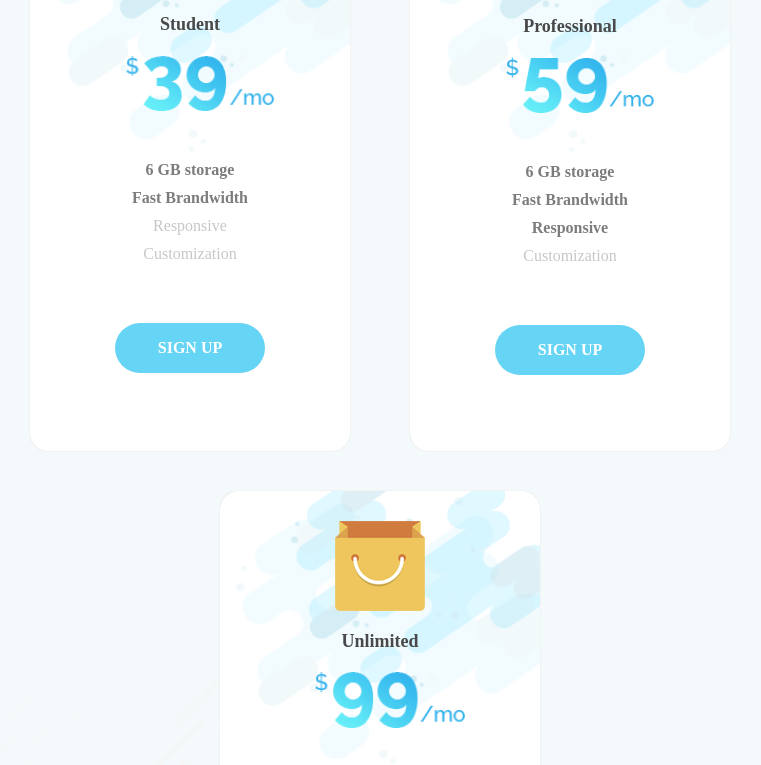
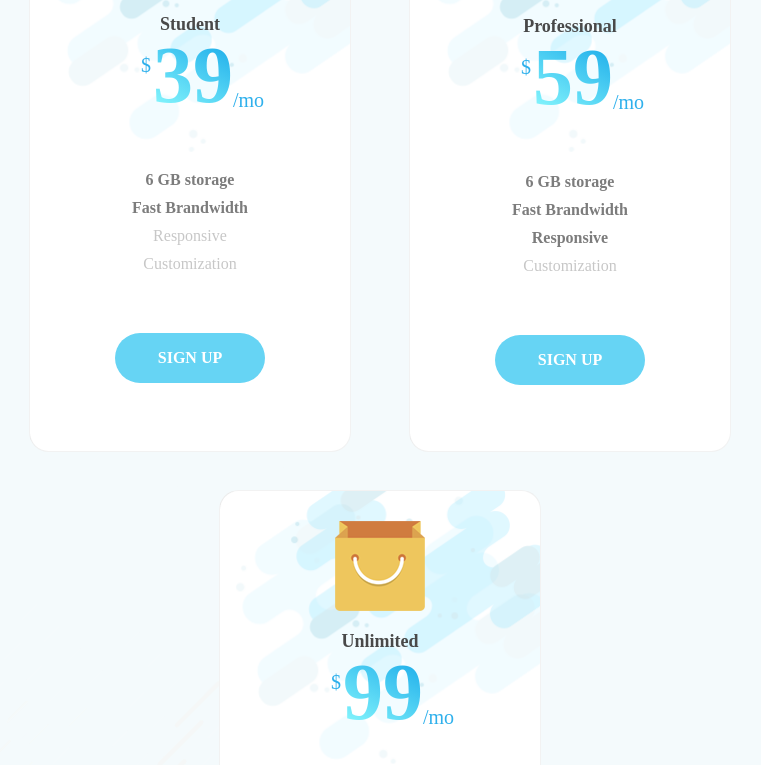
Before and after one commit to vidar22/flabyTest1, a plain HTML site: page web/index.html in a window 1280 px wide. Shown: the part 5535-6300 px from the top of the page, without its empty margins (261-1022 px from the left). Drawn offline with Linux system fonts and the light colour scheme; files whose address does not match are found by name; a web font is replaced by a local one.

Commit message:
Fix pricing

```diff
--- a/web/css/price.css
+++ b/web/css/pricing.css
@@ -1,7 +1,7 @@
 /*#region Price section background*/
 
-.price { background-color: #f4fafc; }
-.price .background {
+.pricing { background-color: #f4fafc; }
+.pricing .background {
     bottom: 0;
     height: 784px;
     background-image: url("../img/6_price/bg.png");
@@ -86,6 +86,34 @@
     min-height: 56px;
 }
 
+.price {
+    margin-top: -25px;
+    margin-left: 25px;
+    font-size: 80px;
+    font-weight: 800;
+
+
+}
+.price span {
+    background-color: #66eff8;
+    background-image: linear-gradient(30deg, #93ffff, #0fa3e7);
+    background-size: 100%;
+    background-position: center;
+    background-clip: text;
+    -webkit-background-clip: text;
+    -moz-background-clip: text;
+    -webkit-text-fill-color: transparent;
+    -moz-text-fill-color: transparent;
+}
+.price sub, .price sup {
+    color: #2eb0ec;
+    font-size: 20px;
+    font-weight: 500;
+}
+.price sub {vertical-align: -5px;}
+.price sup {vertical-align: 30px; margin-right: 2px;}
+
+
 /* Style options */
 .option {
     color: #7c7c7c;
--- a/web/index.html
+++ b/web/index.html
@@ -12,7 +12,7 @@
 		<link rel="stylesheet" href="css/features.css"/>
 		<link rel="stylesheet" href="css/other-services.css"/>
 		<link rel="stylesheet" href="css/feedbacks.css"/>
-		<link rel="stylesheet" href="css/price.css"/>
+		<link rel="stylesheet" href="css/pricing.css"/>
 		<link rel="stylesheet" href="css/footer.css"/>
 	</head>
 
@@ -281,8 +281,8 @@
 			</div>
 		</section>
 
-		<!-- Price Section -->
-		<section class="price">
+		<!-- Pricing Section -->
+		<section class="pricing">
 			<!-- Price Background -->
 			<div class="background"></div>
 
@@ -296,12 +296,16 @@
 
 				<!-- Pricing plans -->
 				<div class="pricing-plans-container">
+
+					<!-- Student Pricing Plan -->
 					<div class="pricing-plan-wrapper">
 						<div class="pricing-plan">
 							<div class="pricing-plan-content">
 								<img src="img/6_price/Book.png" alt="Student pricing plan">
 								<h2>Student</h2>
-								<img class="price-img" src="img/6_price/$39.png" alt="$39 per month">
+								<div class="price">
+									<sup>$</sup><span>39</span><sub>/mo</sub>
+								</div>
 								<div class="options-container">
 									<div class="option">6 GB storage</div>
 									<div class="option">Fast Brandwidth</div>
@@ -314,12 +318,16 @@
 							</div>
 						</div>
 					</div>
+
+					<!-- Professional Pricing Plan -->
 					<div class="pricing-plan-wrapper">
 						<div class="pricing-plan">
 							<div class="pricing-plan-content">
 								<img src="img/6_price/bag.png" alt="Professional pricing plan">
 								<h2>Professional</h2>
-								<img class="price-img" src="img/6_price/$59.png" alt="$59 per month">
+								<div class="price">
+									<sup>$</sup><span>59</span><sub>/mo</sub>
+								</div>
 								<div class="options-container">
 									<div class="option">6 GB storage</div>
 									<div class="option">Fast Brandwidth</div>
@@ -332,12 +340,16 @@
 							</div>
 						</div>
 					</div>
+
+					<!-- Unlimited Pricing Plan -->
 					<div class="pricing-plan-wrapper">
 						<div class="pricing-plan">
 							<div class="pricing-plan-content">
 								<img src="img/6_price/shopping Bag.png" alt="Unlimited pricing plan">
 								<h2>Unlimited</h2>
-								<img class="price-img" src="img/6_price/$99.png" alt="$99 per month">
+								<div class="price">
+									<sup>$</sup><span>99</span><sub>/mo</sub>
+								</div>
 								<div class="options-container">
 									<div class="option">6 GB storage</div>
 									<div class="option">Fast Brandwidth</div>
@@ -350,6 +362,7 @@
 							</div>
 						</div>
 					</div>
+
 				</div>
 			</section>
 		</section>
```
Also changed, not shown: web/img/6_price/$39.png (deleted), web/img/6_price/$59.png (deleted), web/img/6_price/$99.png (deleted).
